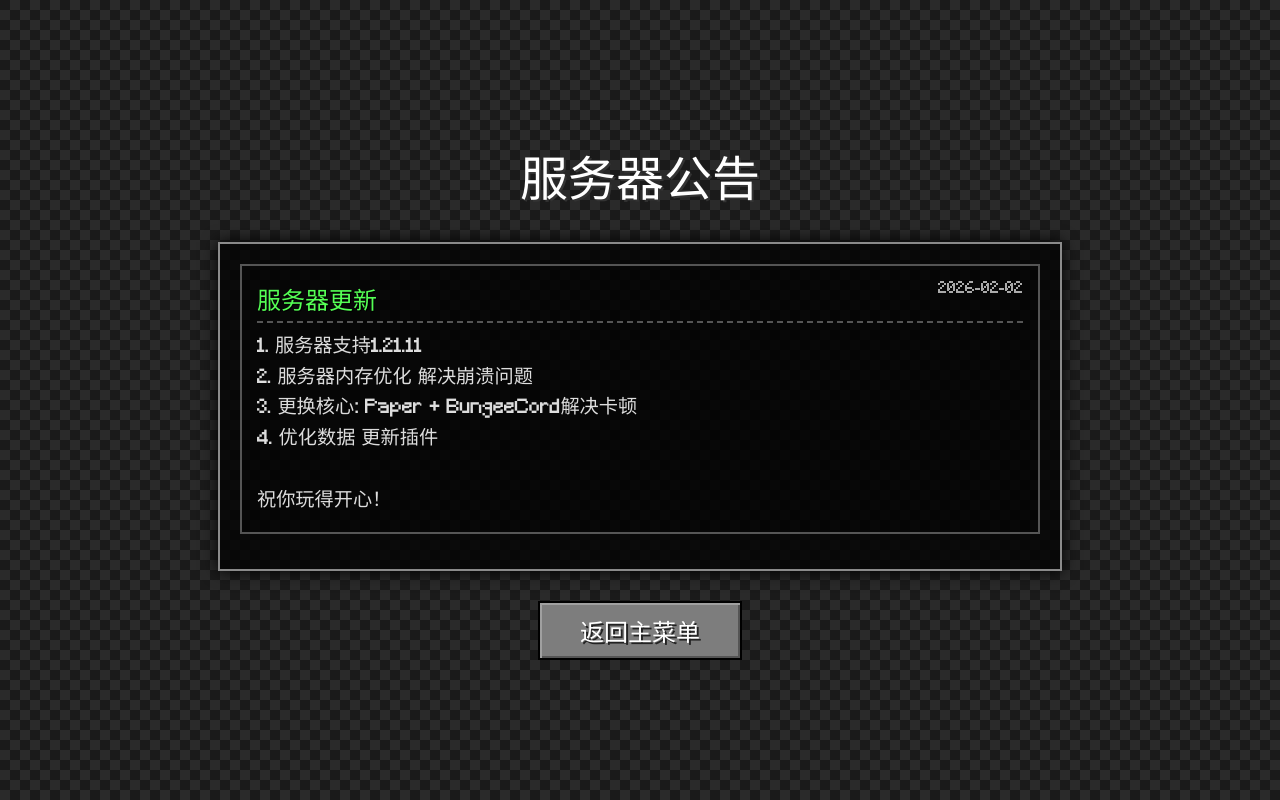
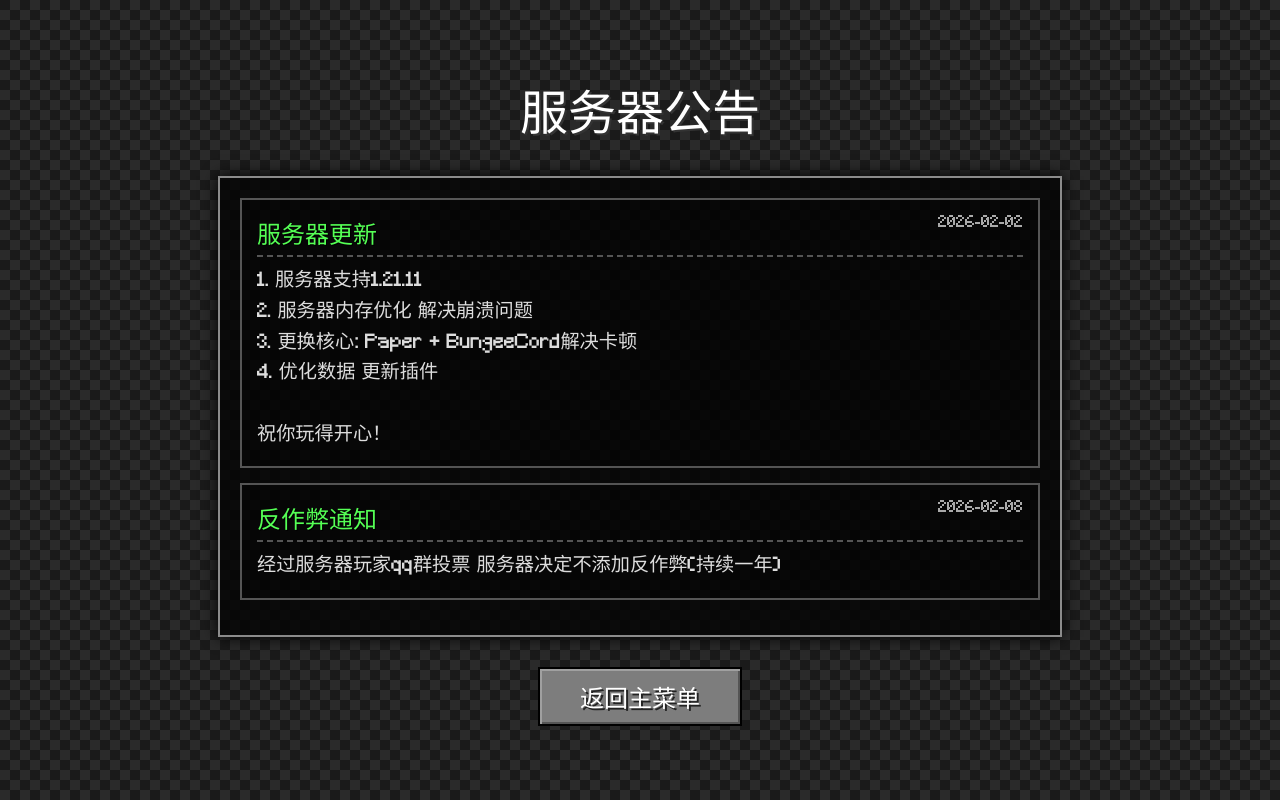
Before and after one commit to leokll/CleanServer-Website, a plain HTML site: page news.html in a window 1280 px wide. Drawn offline with Linux system fonts and the light colour scheme.

Commit message:
Add files via upload

```diff
--- a/news.html
+++ b/news.html
@@ -96,6 +96,11 @@
                 date: "2026-02-02",
                 content: "1. 服务器支持1.21.11\n2. 服务器内存优化 解决崩溃问题\n3. 更换核心: Paper + BungeeCord解决卡顿\n4. 优化数据 更新插件\n\n祝你玩得开心！"
             },
+            {
+                title: "反作弊通知",
+                date: "2026-02-08",
+                content: "经过服务器玩家qq群投票 服务器决定不添加反作弊(持续一年)"
+            },
         ];
         // ============================================
 
```
